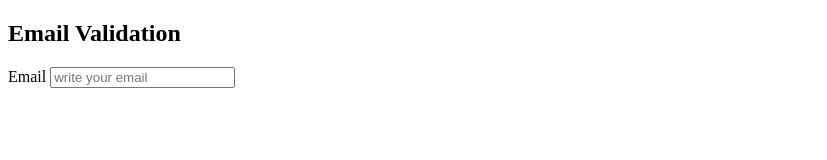
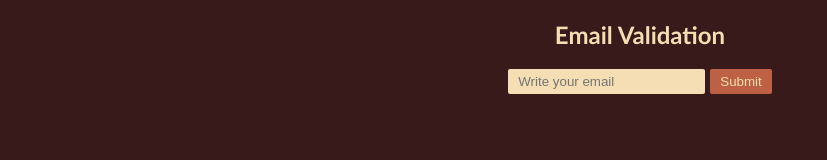
Before and after one commit to 665-stack/Email-Validation, a plain HTML site: page index.html in a window 1280 px wide. Shown: the whole page, without its empty margins (0-827 px from the left). Drawn offline with Linux system fonts and the light colour scheme.

Commit message:
add some style

```diff
--- a/index.html
+++ b/index.html
@@ -8,15 +8,41 @@
     <title>Email Validation</title>
 </head>
 <style>
+    body {
+        background-color: rgb(57, 26, 26);
+        color: wheat;
+        font-family: 'Gill Sans', 'Gill Sans MT', Calibri, 'Trebuchet MS', sans-serif;
+        text-align: center;
+    }
 
+    input {
+        padding: 5px 10px 5px 10px;
+        background-color: wheat;
+        margin-right: 5px;
+        border: none;
+        border-radius: 2px;
+    }
+
+    button {
+        padding: 5px 10px 5px 10px;
+        background-color: #be6044;
+        border: none;
+        border-radius: 2px;
+        color: wheat;
+    }
+
+    button:focus {
+        background-color: #8d4a35;
+        border: none;
+    }
 </style>
 
 <body>
     <h2>Email Validation</h2>
-    <div>
-        <label for="">Email</label>
-        <input type="email" placeholder="write your email">
-    </div>
+    <form>
+        <input id="email" type="email" placeholder="Write your email"><button id="submit-btn"
+            type="button">Submit</button>
+    </form>
 
     <script src="script.js"></script>
 </body>
--- a/script.js
+++ b/script.js
@@ -0,0 +1,7 @@
+
+
+const validate = () => {
+    const inputMail = document.getElementById('email').value;
+
+
+}
```
